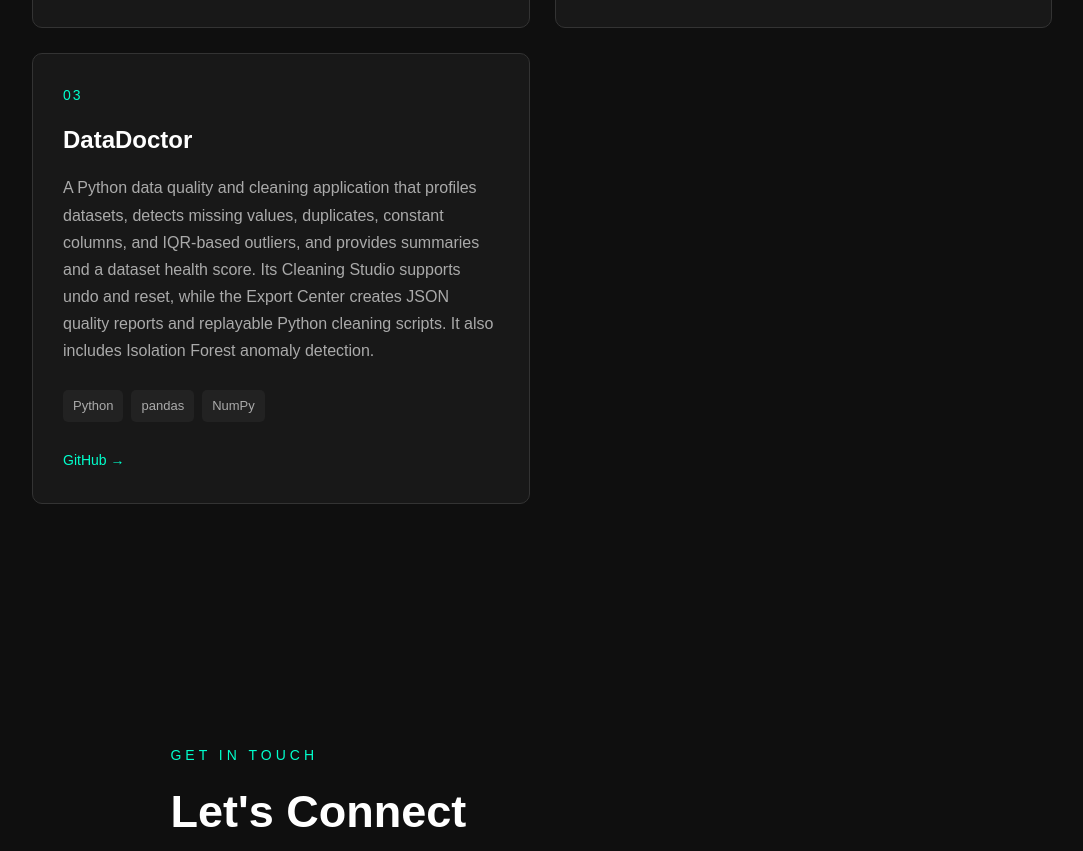
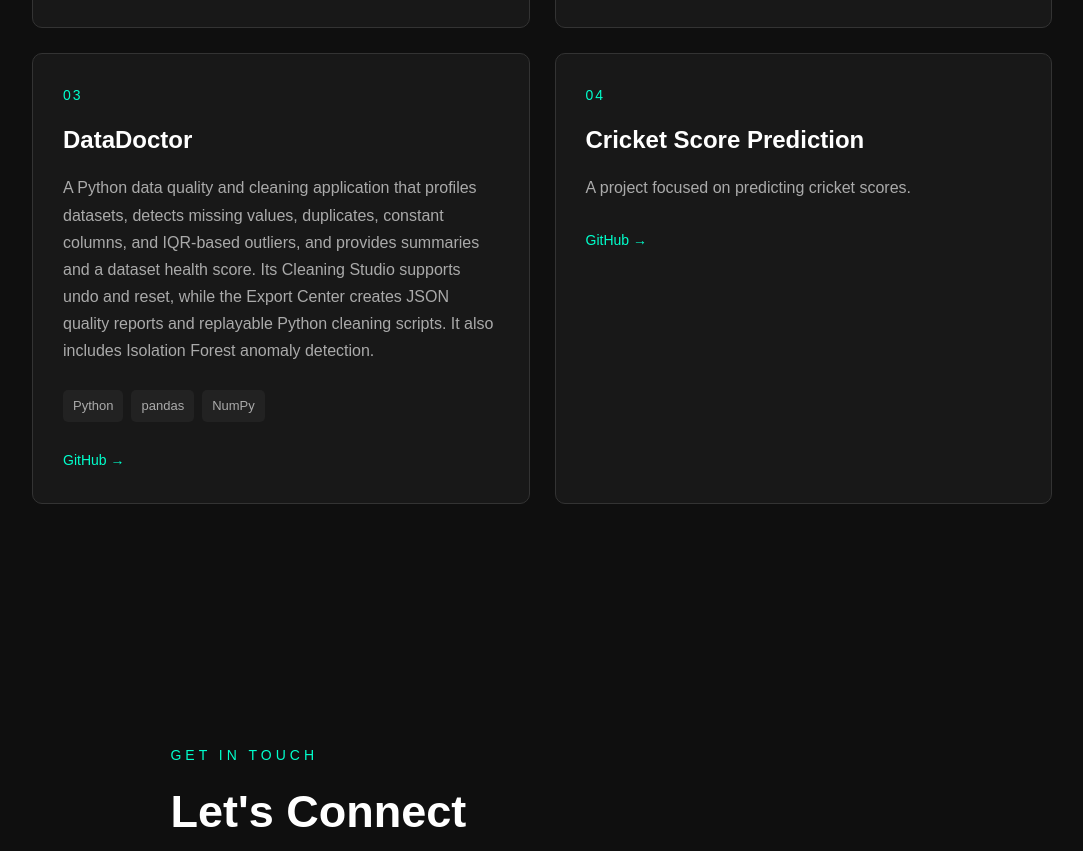
Before and after one commit to akshysasi/portfolio, a plain HTML site: page index.html in a window 1280 px wide. Shown: the part 2998-3849 px from the top of the page, without its empty margins (98-1181 px from the left). Drawn offline with Linux system fonts and the light colour scheme.

Commit message:
added new project

```diff
--- a/index.html
+++ b/index.html
@@ -340,6 +340,32 @@
                     </article>
 
 
+                    <!-- Project 4 -->
+                    <article class="project-card">
+
+                        <div class="project-content">
+
+                            <p class="project-number">04</p>
+
+                            <h3>Cricket Score Prediction</h3>
+
+                            <p class="project-description">
+                                A project focused on predicting cricket scores.
+                            </p>
+
+                            <div class="project-links">
+
+                                <a href="https://github.com/ajmalsha2006/CRICKETSCOREPREDICTION" target="_blank" rel="noopener noreferrer">
+                                    GitHub →
+                                </a>
+
+                            </div>
+
+                        </div>
+
+                    </article>
+
+
                 </div>
 
             </div>
```
